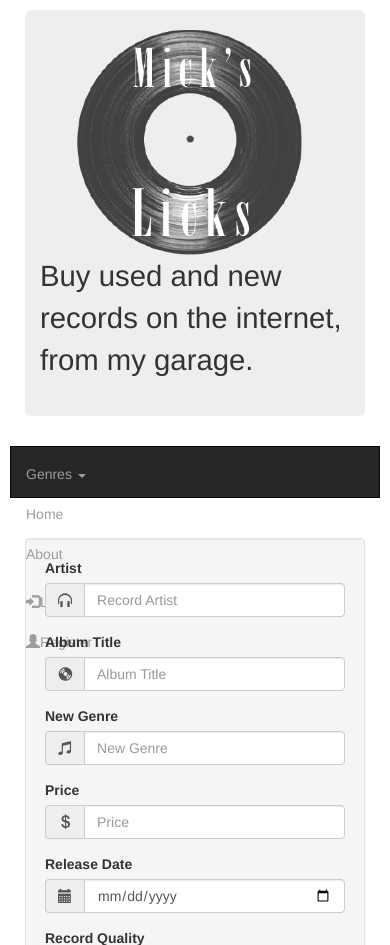
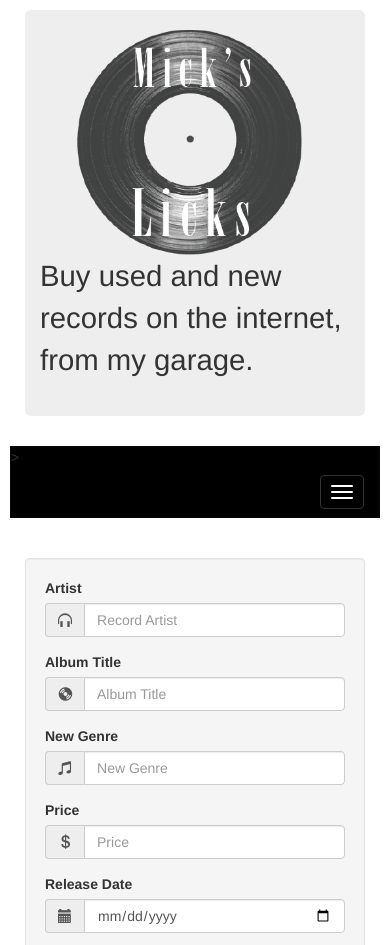
Before and after one commit to aidanranney/e-commerce-project, a PHP site: page /addrecord.php in a window 390 px wide. Shown: the top 945 px of the page. Run offline with PHP 8.4, Linux system fonts and the light colour scheme; data that the repository does not hold is empty; some libraries are stand-ins or nearby versions.

Commit message:
added breakpoints and nav collapse

```diff
--- a/web/CSS/styles.css
+++ b/web/CSS/styles.css
@@ -49,13 +49,8 @@ body {
   font-size: 13px;
 }
 
-#mynav {
-  background: rgba(0,0,0,.85);
-}
-
-#mynav, .nav-wrapper {
-  height:52px;
-  margin-bottom: 20px;
+#navbar, #mynav {
+  background: rgba(0,0,0,1);
 }
 
 #cartTableLeftDiv {
@@ -75,3 +70,31 @@ body {
   padding: 10px 10px;
   text-align: right;
 }
+
+@media (min-width: 992px) {
+  .col-sm-3 {
+    height: 325px;
+  }
+}
+
+@media (max-width: 990px) {
+  .col-sm-3 {
+    transform: scale(0.8);
+    width: 200px;
+    height: 200px;
+  }
+}
+
+@media (max-width: 600px) {
+  .col-sm-3 {
+    transform: scale(0.75);
+    height: 260px;
+    }
+    .albumArtwork:hover .item-buttons {
+      display:block;
+      transform:scale(1.15);
+      position:absolute;
+      top: 10%;
+      right: 5%;
+    }
+}
--- a/web/JS/scripts.js
+++ b/web/JS/scripts.js
@@ -1,14 +1,13 @@
 $(document).ready(function(){
-    $('[data-toggle="tooltip"]').tooltip();
 
     $(window).scroll(function () {
 
     if ($(window).scrollTop() > $('#myheader').height()) {
-      $('#mynav').addClass('navbar-fixed-top');
+      $('#navbar-header').addClass('navbar-fixed-top');
     }
 
     if ($(window).scrollTop() < $('#myheader').height()) {
-      $('#mynav').removeClass('navbar-fixed-top');
+      $('#navbar-header').removeClass('navbar-fixed-top');
     }
     });
 
--- a/web/header.php
+++ b/web/header.php
@@ -27,15 +27,20 @@ and open the template in the editor.
       </div>
     </div>
 
-    <div class="nav-wrapper">
-        <nav class="navbar navbar-inverse" id="mynav" role="navigation">
-          <div class="container-fluid">
+        <nav class="navbar navbar-inverse" role="navigation" id="navbar">>
+          <div class='navbar-header'>
+            <button type='button' class='navbar-toggle' data-toggle='collapse' data-target='#mynav'>
+              <span class='icon-bar'></span>
+              <span class='icon-bar'></span>
+              <span class='icon-bar'></span>
+            </button>
+          </div>
+          <div class='collapse navbar-collapse' id='mynav'>>
           <ul class="nav navbar-nav">
             <li class="dropdown">
                   <a class="dropdown-toggle" data-toggle="dropdown" href="#">Genres
                   <span class="caret"></span></a>
                     <ul class="dropdown-menu">
-
 <!--List record categories from database-->
                       <?php
                         $categories = mysqli_query($link,'select genre from GENRE') or die("Error: ".mysqli_error($link));
@@ -128,10 +133,9 @@ and open the template in the editor.
               }
             ?>
             </li>
-            </ul>
-            </div>
+          </ul>
+          </div>
         </nav>
-      </div>
 
     <!-- Collect the nav links, forms, and other content for toggling -->
 <br>
```
